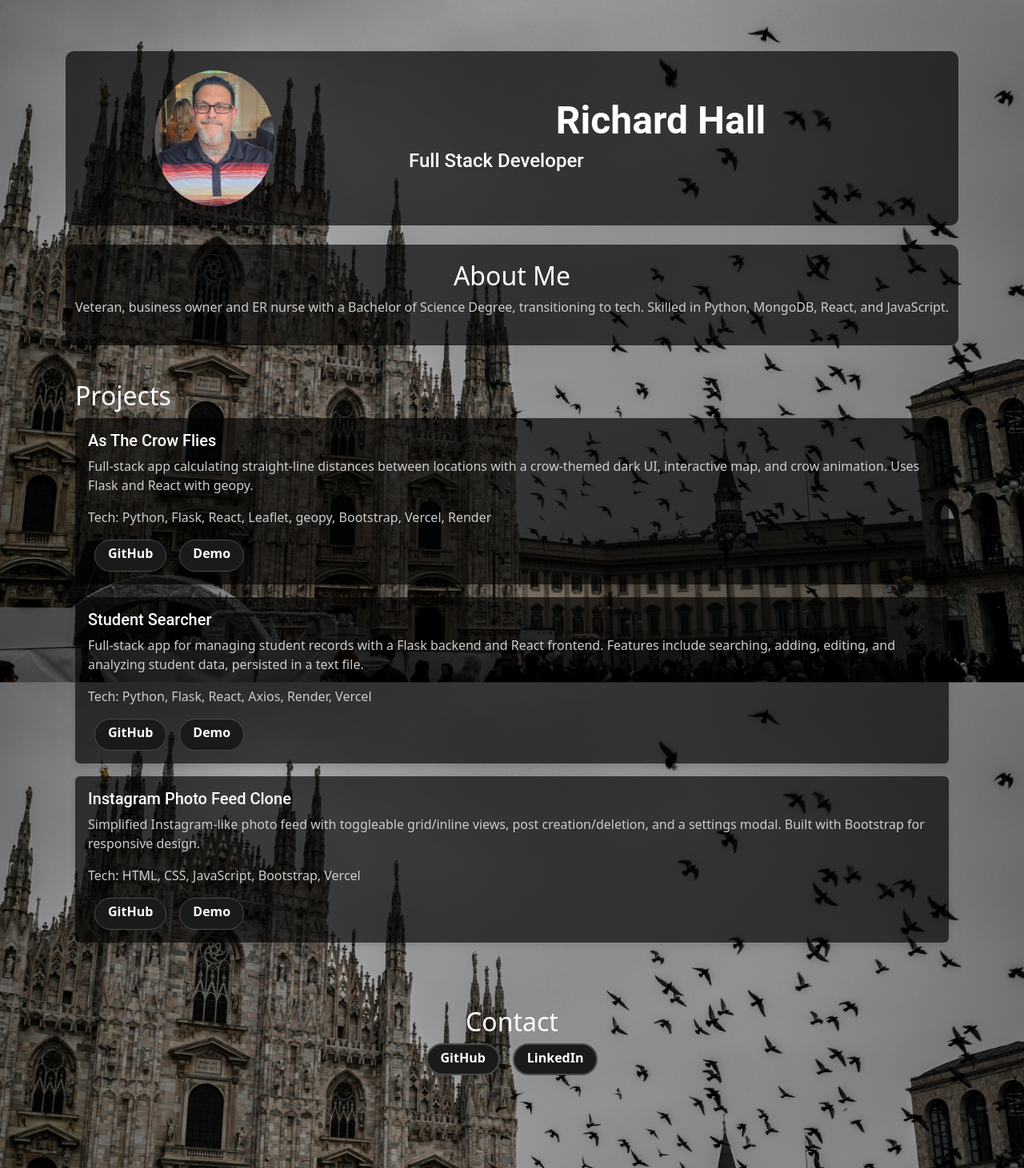
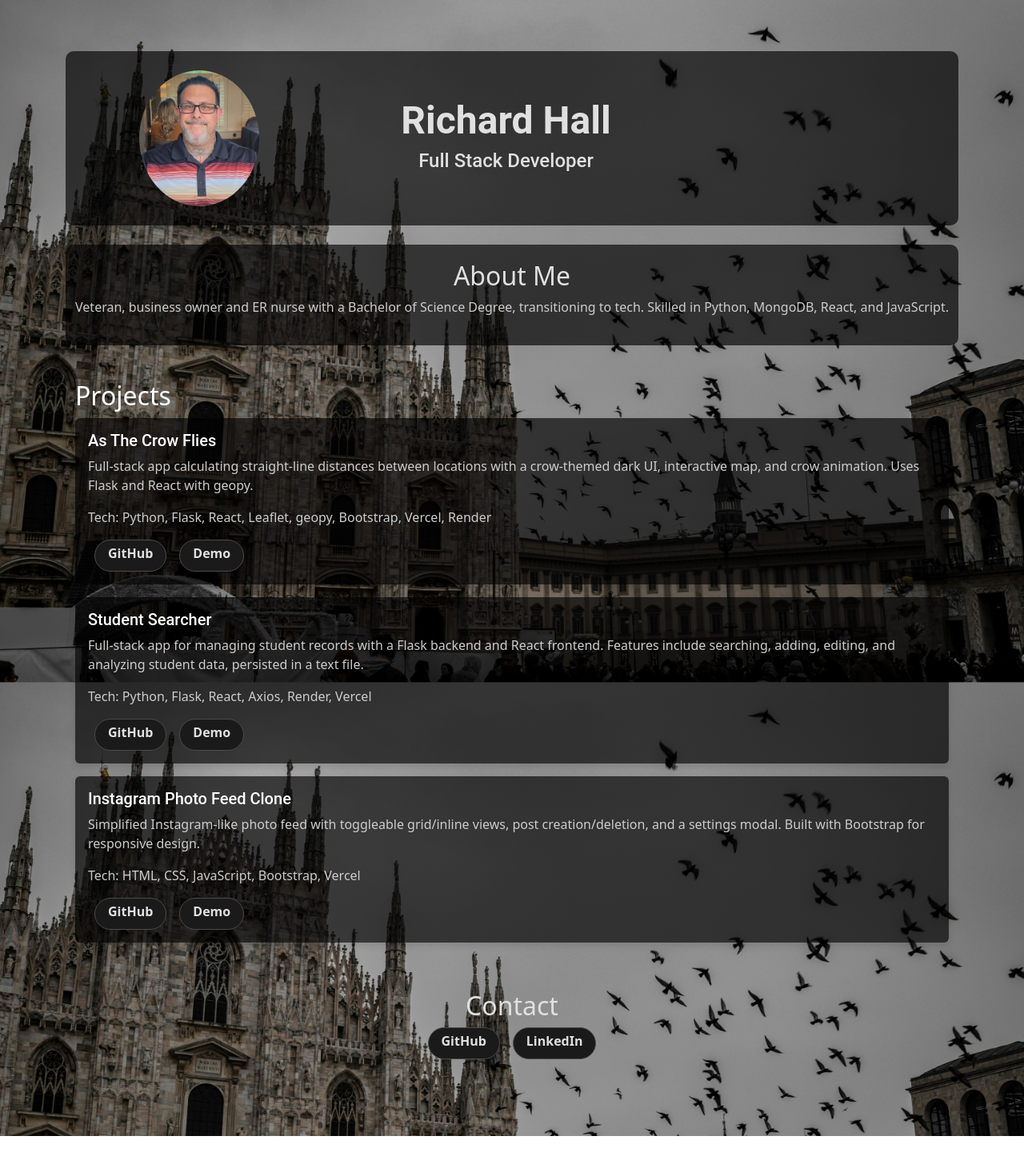
Before and after one commit to Cyberbot777/portfolio, a React (Create React App) app: page / in a window 1280 px wide. Shown: the whole page at 80% size. After the commit the page ends 1421 px from the top, so only its background shows below. Built offline with nearby package versions, Linux system fonts and the light colour scheme.

Commit message:
Updated header

```diff
--- a/src/components/About.css
+++ b/src/components/About.css
@@ -1,11 +1,11 @@
 /* FEATURE: About Section Styling */
 .about-section {
   animation: fadeIn 1s ease-out;
-  color: #ffffff;
+  color: #e0e0e0;
   background: rgba(0, 0, 0, 0.65);
   border-radius: 10px;
   padding: 20px;
-  border: none; /* Remove border */
+  border: none;
 }
 
 /* FEATURE: Fade-In Animation */
--- a/src/components/Contact.css
+++ b/src/components/Contact.css
@@ -1,12 +1,15 @@
-
+/* FEATURE: Contact Container Styling */
+.text-center {
+  color: #e0e0e0;
+}
 
 /* FEATURE: Custom Button Styling */
 .text-center .custom-btn {
   background: #1a1a1a !important;
-  border: 2px solid #4a4a4a !important;
+  border: 1px solid #4a4a4a !important;
   border-radius: 20px;
   padding: 8px 16px;
-  color: #ffffff !important;
+  color: #e0e0e0 !important;
   font-weight: bold;
   height: 40px;
   line-height: 1;
--- a/src/components/Contact.js
+++ b/src/components/Contact.js
@@ -1,16 +1,16 @@
 // src/components/Contact.js
 import React from 'react';
-import { Container, Button } from 'react-bootstrap';
+import { Button } from 'react-bootstrap';
 import './Contact.css';
 
 const Contact = () => (
-  <Container className="text-center my-4">
+  <div className="text-center my-4">
     <h2>Contact</h2>
     <div>
       <Button className="custom-btn mx-2" href="https://github.com/Cyberbot777">GitHub</Button>
       <Button className="custom-btn mx-2" href="https://www.linkedin.com/in/richard-h-169b08364/">LinkedIn</Button>
     </div>
-  </Container>
+  </div>
 );
 
 export default Contact;
--- a/src/components/Header.css
+++ b/src/components/Header.css
@@ -13,10 +13,24 @@
   background: transparent !important; /* Override any Bootstrap background */
 }
 
+/* FEATURE: Header Content Layout */
+.header-content {
+  display: flex;
+  align-items: center;
+  gap: 45px; /* Restore original spacing between picture and text */
+}
+
 /* FEATURE: Header Text Styling */
 .header-container h1, .header-container h2 {
   font-family: 'Roboto', sans-serif;
-  color: #ffffff;
+  color: #e0e0e0; /* Change to light gray */
+}
+
+/* FEATURE: Centered Header Text */
+.header-text-centered {
+  flex: 1; /* Allow text to take remaining space */
+  text-align: center; /* Center text within its container */
+  margin-right: 290px; /* Move text independently to the right */
 }
 
 /* FEATURE: Profile Picture Styling */
@@ -25,6 +39,7 @@
   transition: transform 0.3s ease;
   object-fit: cover;
   object-position: center;
+  margin-left: 80px; /* Move picture independently to the right */
 }
 
 /* FEATURE: Profile Picture Hover */
--- a/src/components/Header.js
+++ b/src/components/Header.js
@@ -1,27 +1,25 @@
 // src/components/Header.js
 import React from 'react';
-import { Container, Row, Col } from 'react-bootstrap';
+import { Container } from 'react-bootstrap';
 import profilePic from '../assets/profile-pic.jpg';
 import './Header.css';
 
 const Header = () => (
   <Container className="py-4 mb-4 mt-4 header-container">
-    <Row className="align-items-center">
-      <Col xs={4} className="text-center pic-container">
+    <div className="header-content">
       <img
         src={profilePic}
         alt="Richard Hall"
         className="profile-pic"
         style={{ width: '150px', height: '170px' }}
       />
-      </Col>
-      <Col xs={8}>
+      <div className="header-text-centered">
         <h1 style={{ fontWeight: 'bold', fontSize: '3rem' }}>Richard Hall</h1>
-        <div className="text-left" style={{ paddingLeft: '45px' }}>
+        <div className="text-center">
           <h2 style={{ fontSize: '1.5rem' }}>Full Stack Developer</h2>
         </div>
-      </Col>
-    </Row>
+      </div>
+    </div>
   </Container>
 );
 
--- a/src/components/Projects.css
+++ b/src/components/Projects.css
@@ -31,7 +31,7 @@
   border: 1px solid #4a4a4a !important;
   border-radius: 20px;
   padding: 8px 16px;
-  color: #ffffff !important;
+  color: #e0e0e0 !important;
   font-weight: bold;
   height: 40px;
   line-height: 1;
```
Lines whose indentation alone changed are shown as unchanged.
